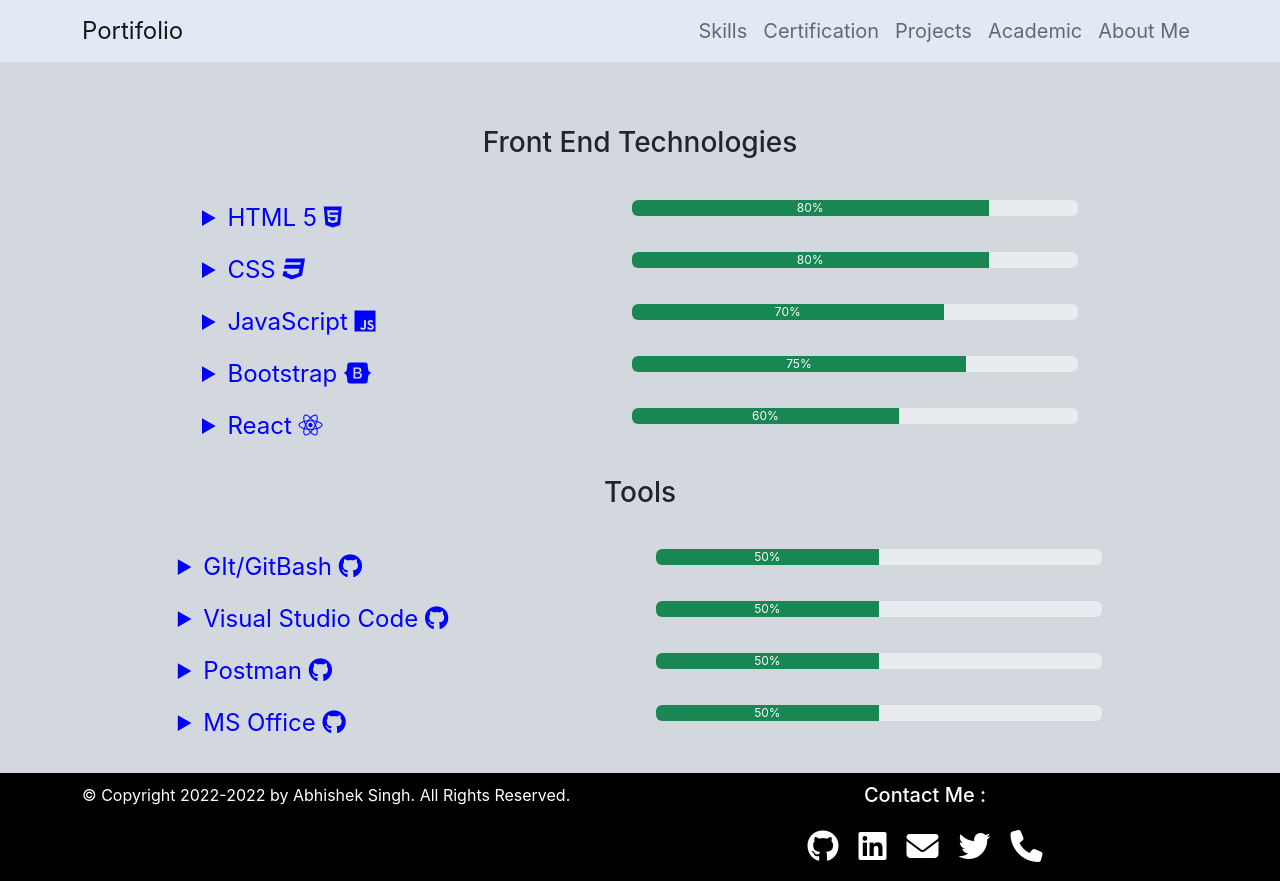
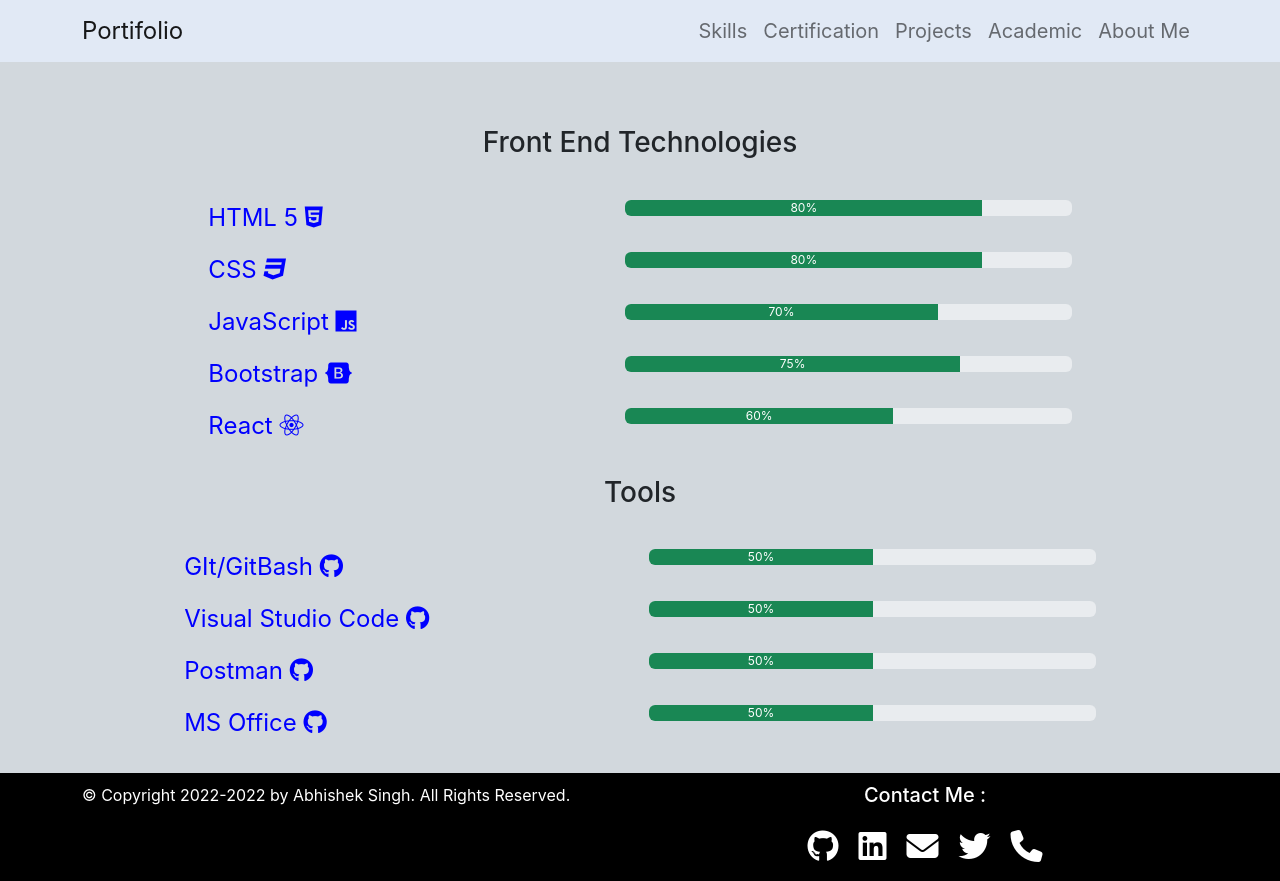
Before and after one commit to BABUSHAEB/ReactPortfolio, a React (Create React App) app: page /skills in a window 1280 px wide. Built offline with nearby package versions, Linux system fonts and the light colour scheme.

Commit message:
Updated Skilss Pages

```diff
--- a/src/Components/Skills.js
+++ b/src/Components/Skills.js
@@ -20,9 +20,9 @@
     },
 
   }
-let heading = {
-  padding: "2rem 0"
-}
+  let heading = {
+    padding: "2rem 0"
+  }
   return (
     <div className='component-container' style={Container}>
 
@@ -32,67 +32,32 @@
       <div >
         <div className='container gridView'>
           <div>
-            <details>
-              <summary>HTML 5 <i className="fa-brands fa-html5" /></summary>
-              <ul>
-                <li>helll</li>
-                <li>life</li>
-                <li>dance</li>
-              </ul>
-            </details>
+            <span>   HTML 5 <i className="fa-brands fa-html5" /></span>
+
           </div>
           <div className="progress">
             <div className="progress-bar bg-success" role="progressbar" aria-label="Success example" style={{ width: "80%" }} aria-valuenow="25" aria-valuemin="0" aria-valuemax="100">80%</div>
           </div>
           <div>
-            <details>
-              <summary>CSS <i className="fa-brands fa-css3" /> </summary>
-              <ul>
-                <li>helll</li>
-                <li>life</li>
-                <li>dance</li>
-              </ul>
-            </details>
+            <span>  CSS <i className="fa-brands fa-css3" /> </span>
           </div>
           <div className="progress">
             <div className="progress-bar bg-success" role="progressbar" aria-label="Success example" style={{ width: "80%" }} aria-valuenow="25" aria-valuemin="0" aria-valuemax="100">80%</div>
           </div>
           <div>
-            <details>
-              <summary> JavaScript <i className="fa-brands fa-js" /> </summary>
-              <ul>
-                <li>helll</li>
-                <li>life</li>
-                <li>dance</li>
-              </ul>
-            </details>
+            <span> JavaScript <i className="fa-brands fa-js" /> </span>
           </div>
           <div className="progress">
             <div className="progress-bar bg-success" role="progressbar" aria-label="Success example" style={{ width: "70%" }} aria-valuenow="25" aria-valuemin="0" aria-valuemax="100">70%</div>
           </div>
           <div>
-            <details>
-              <summary> Bootstrap <i className="fa-brands fa-bootstrap" /></summary>
-              <ul>
-                <li>helll</li>
-                <li>life</li>
-                <li>dance</li>
-              </ul>
-            </details>
-
+            <span>    Bootstrap <i className="fa-brands fa-bootstrap" /></span>
           </div>
           <div className="progress">
             <div className="progress-bar bg-success" role="progressbar" aria-label="Success example" style={{ width: "75%" }} aria-valuenow="25" aria-valuemin="0" aria-valuemax="100">75%</div>
           </div>
           <div>
-            <details>
-              <summary>  React <i className="fa-brands fa-react" /></summary>
-              <ul>
-                <li>helll</li>
-                <li>life</li>
-                <li>dance</li>
-              </ul>
-            </details>
+            <span>   React <i className="fa-brands fa-react" /></span>
           </div>
           <div className="progress">
             <div className="progress-bar bg-success" role="progressbar" aria-label="Success example" style={{ width: "60%" }} aria-valuenow="25" aria-valuemin="0" aria-valuemax="100">60%</div>
@@ -106,53 +71,25 @@
       <div >
         <div className='container gridView' >
           <div>
-            <details>
-              <summary>GIt/GitBash <i className="fa-brands fa-github" /></summary>
-              <ul>
-                <li>helll</li>
-                <li>life</li>
-                <li>dance</li>
-              </ul>
-            </details>
+            <span>  GIt/GitBash <i className="fa-brands fa-github" /></span>
           </div>
           <div className="progress">
             <div className="progress-bar bg-success" role="progressbar" aria-label="Success example" style={{ width: "50%" }} aria-valuenow="25" aria-valuemin="0" aria-valuemax="100">50%</div>
           </div>
           <div>
-          <details>
-              <summary>Visual Studio Code <i className="fa-brands fa-github" /></summary>
-              <ul>
-                <li>helll</li>
-                <li>life</li>
-                <li>dance</li>
-              </ul>
-            </details>
+            <span> Visual Studio Code <i className="fa-brands fa-github" /></span>
           </div>
           <div className="progress">
             <div className="progress-bar bg-success" role="progressbar" aria-label="Success example" style={{ width: "50%" }} aria-valuenow="25" aria-valuemin="0" aria-valuemax="100">50%</div>
           </div>
           <div>
-          <details>
-              <summary>Postman <i className="fa-brands fa-github" /></summary>
-              <ul>
-                <li>helll</li>
-                <li>life</li>
-                <li>dance</li>
-              </ul>
-            </details>
+            <span> Postman <i className="fa-brands fa-github" /></span>
           </div>
           <div className="progress">
             <div className="progress-bar bg-success" role="progressbar" aria-label="Success example" style={{ width: "50%" }} aria-valuenow="25" aria-valuemin="0" aria-valuemax="100">50%</div>
           </div>
           <div>
-          <details>
-              <summary>MS Office <i className="fa-brands fa-github" /></summary>
-              <ul>
-                <li>helll</li>
-                <li>life</li>
-                <li>dance</li>
-              </ul>
-            </details>
+            <span> MS Office <i className="fa-brands fa-github" /></span>
           </div>
           <div className="progress">
             <div className="progress-bar bg-success" role="progressbar" aria-label="Success example" style={{ width: "50%" }} aria-valuenow="25" aria-valuemin="0" aria-valuemax="100">50%</div>
```
